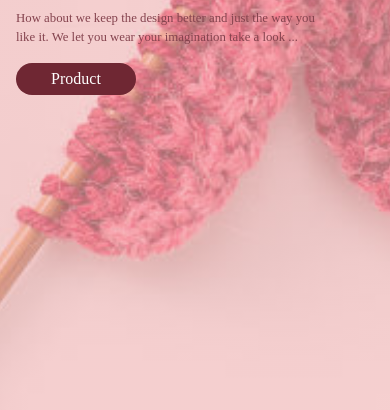
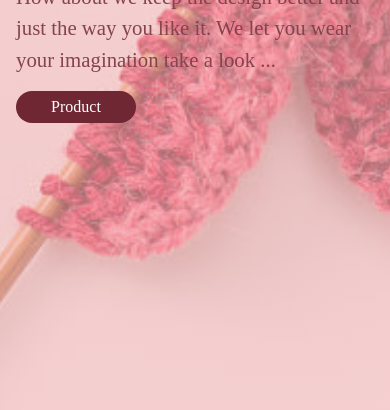
Before and after one commit to Samoel33/kubie-landing-page, a plain HTML site: page index.html in a window 390 px wide. Shown: the part 434-844 px from the top of the page. Drawn offline with Linux system fonts and the light colour scheme.

Commit message:
Update style.css

```diff
--- a/style.css
+++ b/style.css
@@ -16,6 +16,7 @@ html {
     --HEADINGSIZE:4.8rem;
     --NAVLINKSIZE:2rem;
     --BODYTEXTSIZE:3.6rem;
+     --BODYTEXTSIZEMED:2.6rem;
 
     --BGCOLORBODY: #000;
     --BGCOLORLEFT: hsla(0, 75%, 83%, 0.6);
@@ -292,7 +293,7 @@ body {
     }
     .content :is(p){
         max-width: 50ch;
-        font-size:1.6rem;
+        font-size:var(--BODYTEXTSIZEMED);
     }
     .content-opacity{
         opacity:0.05;
```
